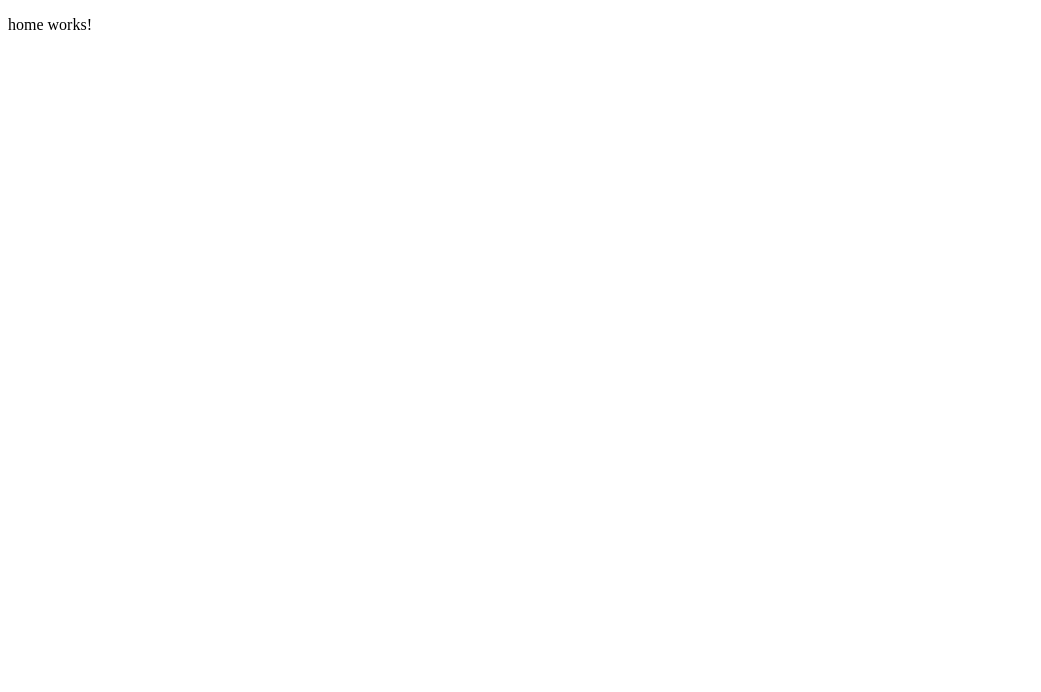
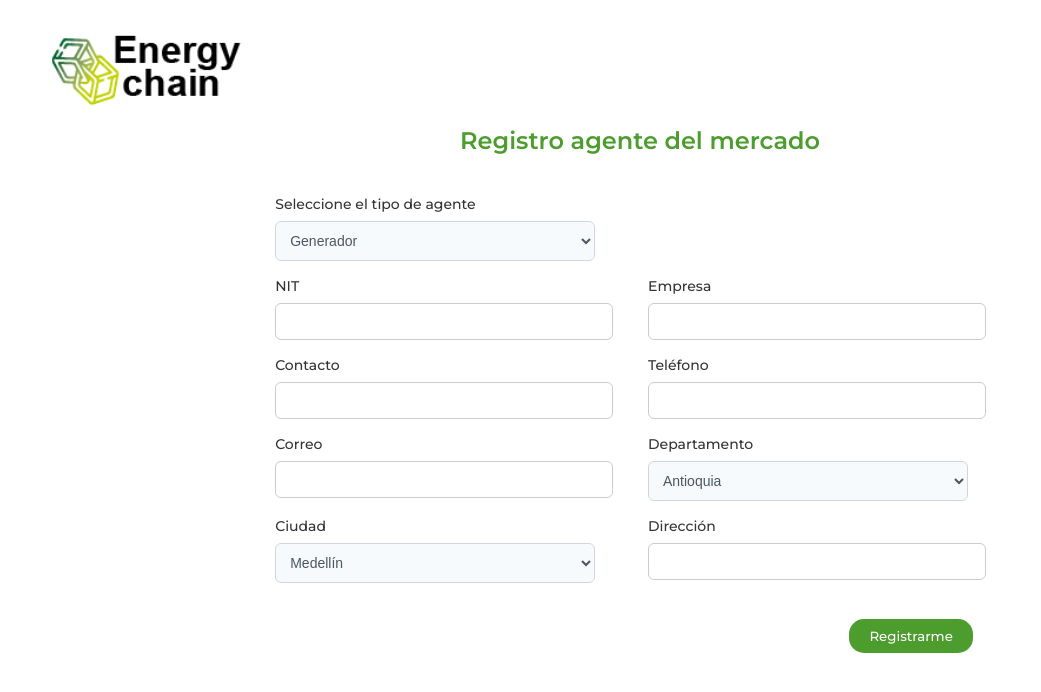
Before and after one commit to santiagovasquez1/Demo-Marketplace-Front, an Angular app: page /home in a window 1280 px wide. Shown: the top 692 px of the page, without its empty margins (0-1041 px from the left). Built offline with nearby package versions, Linux system fonts and the light colour scheme.

Commit message:
Componenente con formulario de registro

```diff
--- a/angular.json
+++ b/angular.json
@@ -35,6 +35,7 @@
               "src/assets"
             ],
             "styles": [
+              "@angular/material/prebuilt-themes/indigo-pink.css",
               "src/styles.css"
             ],
             "scripts": [],
@@ -105,6 +106,7 @@
               "src/assets"
             ],
             "styles": [
+              "@angular/material/prebuilt-themes/indigo-pink.css",
               "src/styles.css"
             ],
             "scripts": []
--- a/package.json
+++ b/package.json
@@ -12,10 +12,12 @@
   "private": true,
   "dependencies": {
     "@angular/animations": "^17.2.0",
+    "@angular/cdk": "^17.3.4",
     "@angular/common": "^17.2.0",
     "@angular/compiler": "^17.2.0",
     "@angular/core": "^17.2.0",
     "@angular/forms": "^17.2.0",
+    "@angular/material": "^17.3.4",
     "@angular/platform-browser": "^17.2.0",
     "@angular/platform-browser-dynamic": "^17.2.0",
     "@angular/platform-server": "^17.2.0",
--- a/src/app/app.module.ts
+++ b/src/app/app.module.ts
@@ -4,6 +4,8 @@ import { BrowserModule, provideClientHydration } from '@angular/platform-browser
 import { AppRoutingModule } from './app-routing.module';
 import { AppComponent } from './app.component';
 import { PagesComponent } from './pages/pages.component';
+import { provideAnimationsAsync } from '@angular/platform-browser/animations/async';
+import { AngularMaterialModule } from './angular-material.module';
 
 @NgModule({
   declarations: [
@@ -12,10 +14,12 @@ import { PagesComponent } from './pages/pages.component';
   ],
   imports: [
     BrowserModule,
-    AppRoutingModule
+    AppRoutingModule,
+    AngularMaterialModule
   ],
   providers: [
-    provideClientHydration()
+    provideClientHydration(),
+    provideAnimationsAsync()
   ],
   bootstrap: [AppComponent]
 })
--- a/src/app/pages/home/home.component.css
+++ b/src/app/pages/home/home.component.css
@@ -0,0 +1,75 @@
+section {
+    display: table;
+  }
+
+  .example-label {
+    display: table-cell;
+    font-size: 14px;
+    margin-left: 8px;
+    min-width: 120px;
+  }
+
+  .example-button-row {
+    display: table-cell;
+    max-width: 600px;
+  }
+
+  .example-button-row .mat-mdc-button-base {
+    margin: 8px 8px 8px 0;
+  }
+
+  .example-flex-container {
+    display: flex;
+    justify-content: space-between;
+    flex-wrap: wrap;
+  }
+
+  .example-button-container {
+    display: flex;
+    justify-content: center;
+    width: 120px;
+  }
+
+form {
+  max-width: 20rem;
+}
+
+form div {
+  margin-bottom: 1rem;
+}
+
+label {
+  display: block;
+  margin-bottom: 0.5rem;
+  font-size: 0.875rem;
+  font-family: 'Montserrat';
+  font-weight:500;
+  color: #333333;
+}
+
+input[type="text"] {
+  display: block;
+  width: 100%;
+  padding: 0.5rem;
+  font-family: 'Montserrat';
+  font-size: 1rem;
+  color: #333333;
+  border: 1px solid #cccccc;
+  border-radius: 0.375rem;
+  background-color: #ffffff;
+  transition: border-color 0.15s ease-in-out, box-shadow 0.15s ease-in-out;
+}
+
+input[type="text"]:focus {
+  outline: 0;
+  border-color: #3b82f6;
+  font-family: 'Montserrat';
+  box-shadow: 0 0 0 0.125rem rgba(59, 130, 246, 0.25);
+}
+
+
+.grid-container {
+  display: grid;
+  grid-template-columns: repeat(2, minmax(0, 1fr)); /* Crea dos columnas de igual anchura */
+  gap: 1rem; /* Espacio entre las columnas */
+}
--- a/src/app/pages/home/home.component.html
+++ b/src/app/pages/home/home.component.html
@@ -1 +1,131 @@
-<p>home works!</p>
+<div style="background-color: white; display: flex; height: 120vh; margin-left: 2rem; margin-right: 2rem; flex-direction: column; font-family: 'Montserrat';">
+  <div style="display: flex; align-items: flex-end; margin-top: 30px; padding-left: 20px; font-weight: 600;">
+    <img src="/assets/home/enerchain.svg" alt="Logo not found" height="80px">
+  <!-- <h1 style="
+   text-align: center;
+   width: 100%;
+   color: #4C9C2E;
+   font-size: 24px;
+  ">Registro agentes del mercado</h1> -->
+  </div>
+  <div style="margin-left: 20%; margin-right: 20%;">
+    <h1 style="
+    text-align: center;
+    width: 100%;
+    color: #4C9C2E;
+    font-size: 24px;
+    font-weight: 600;
+   ">Registro agente del mercado</h1>
+    <div class="grid-container" style="margin-top: 2.5rem;">
+      <form style="width: 100%;">
+        <div>
+          <label for="small-input">Seleccione el tipo de agente</label>
+          <select style="
+              background-color: #f7fafc;
+              border: 1px solid #d2d6dc;
+              color: #4b5563;
+              font-size: 0.875rem;
+              border-radius: 0.375rem;
+              outline: none;
+              width: 100%;
+              padding: 0.625rem;">
+            <option value="GEN">Generador</option>
+            <option value="COM">Comercializador</option>
+            <option value="DIS">Distribuidor</option>
+            <option value="TRAN">Transportador</option>
+          </select>
+        </div>
+      </form>
+     </div>
+   <div class="grid-container">
+    <form style="width: 100%;">
+      <div>
+        <label for="small-input">NIT</label>
+        <input type="text">
+      </div>
+    </form>
+    <form style="width: 100%;">
+      <div>
+        <label for="small-input">Empresa</label>
+        <input type="text">
+      </div>
+    </form>
+   </div>
+   <div class="grid-container">
+    <form style="width: 100%;">
+      <div>
+        <label for="small-input">Contacto</label>
+        <input type="text">
+      </div>
+    </form>
+    <form style="width: 100%;">
+      <div>
+        <label for="small-input">Teléfono</label>
+        <input type="text">
+      </div>
+    </form>
+   </div>
+   <div class="grid-container">
+    <form style="width: 100%;">
+      <div>
+        <label for="small-input">Correo</label>
+        <input type="text">
+      </div>
+    </form>
+    <form style="width: 100%;">
+      <div>
+        <label for="small-input">Departamento</label>
+        <select style="
+        background-color: #f7fafc;
+        border: 1px solid #d2d6dc;
+        color: #4b5563;
+        font-size: 0.875rem;
+        border-radius: 0.375rem;
+        outline: none;
+        width: 100%;
+        padding: 0.625rem;">
+      <option value="GEN">Antioquia</option>
+    </select>
+      </div>
+    </form>
+   </div>
+   <div class="grid-container">
+    <form style="width: 100%;">
+      <div>
+        <label for="small-input">Ciudad</label>
+        <select style="
+        background-color: #f7fafc;
+        border: 1px solid #d2d6dc;
+        color: #4b5563;
+        font-size: 0.875rem;
+        border-radius: 0.375rem;
+        outline: none;
+        width: 100%;
+        padding: 0.625rem;">
+      <option value="GEN">Medellín</option>
+    </select>
+      </div>
+    </form>
+    <form style="width: 100%;">
+      <div>
+        <label for="small-input">Dirección</label>
+        <input type="text">
+      </div>
+    </form>
+   </div>
+   <div style="margin-top: 20px; display: flex; justify-content: flex-end; margin-right: 2rem;">
+      <button style="width: Hug (129px)px;
+      height: Hug (35px)px;
+      padding: 9px 20px 9px 20px;
+      gap: 10px;
+      border-radius: 15px;
+      opacity: 0px;;
+  font-weight: 500;
+  background: #4C9C2E;
+  font-family: 'Montserrat';
+  border:none;
+  color:white;">Registrarme</button>
+   </div>
+  </div>
+
+</div>
--- a/src/app/pages/home/home.component.ts
+++ b/src/app/pages/home/home.component.ts
@@ -8,7 +8,6 @@ import { Component, OnInit } from '@angular/core';
 export class HomeComponent implements OnInit {
 
   ngOnInit(): void {
-
   }
 
 }
--- a/src/index.html
+++ b/src/index.html
@@ -6,6 +6,11 @@
   <base href="/">
   <meta name="viewport" content="width=device-width, initial-scale=1">
   <link rel="icon" type="image/x-icon" href="favicon.ico">
+  <link rel="preconnect" href="https://fonts.googleapis.com">
+<link rel="preconnect" href="https://fonts.gstatic.com" crossorigin>
+<link href="https://fonts.googleapis.com/css2?family=Montserrat:ital,wght@0,100..900;1,100..900&display=swap" rel="stylesheet">
+  <link href="https://fonts.googleapis.com/icon?family=Material+Icons" rel="stylesheet">
+  <link rel="stylesheet" href="https://fonts.googleapis.com/css2?family=Material+Symbols+Rounded:opsz,wght,FILL,GRAD@24,400,0,0" />
 </head>
 <body>
   <app-root></app-root>
--- a/src/styles.css
+++ b/src/styles.css
@@ -1 +1,4 @@
 /* You can add global styles to this file, and also import other style files */
+
+html, body { height: 100%; }
+body { margin: 0; font-family: "Montserrat", sans-serif; }
```
Also changed, not shown: src/app/angular-material.module.ts (added, +66 -0 lines), src/app/pages/pages.module.ts (+7 -2 lines), src/assets/home/enerchain.svg (added), 1 other file (tests, documents, lock files or other folders).
